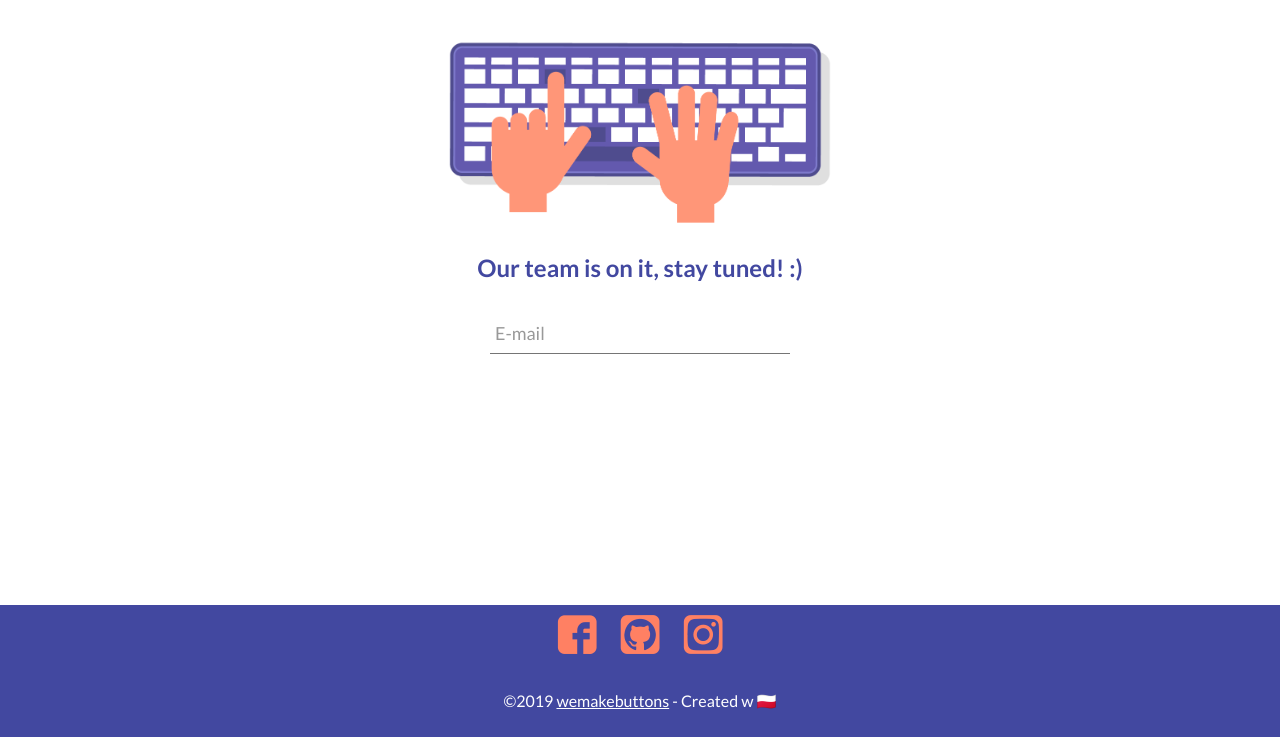
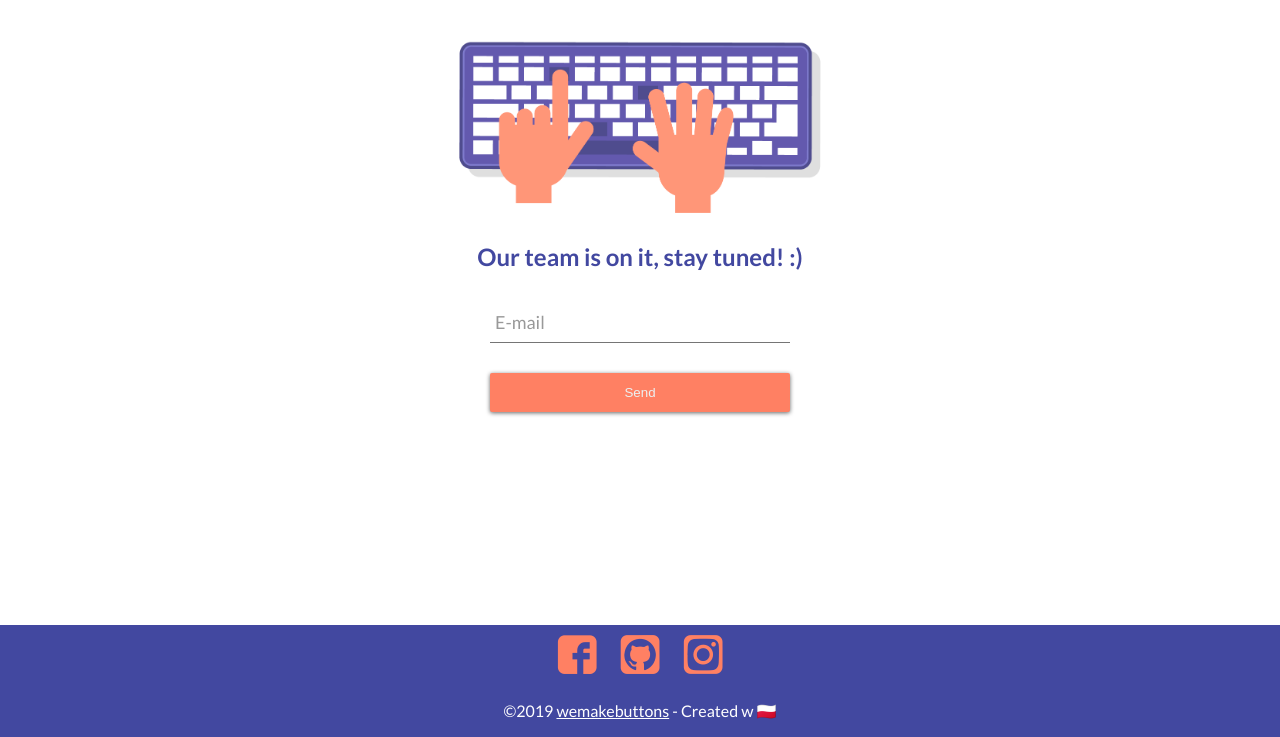
Before and after one commit to piotrkorlaga/pekaocoders-demo, a website: page public/index.html in a window 1280 px wide. Shown: the part 63-800 px from the top of the page. Drawn offline with Linux system fonts and the light colour scheme.

Commit message:
:lipstick: Implemented button component

```diff
--- a/public/index.html
+++ b/public/index.html
@@ -16,7 +16,7 @@
             <span class="bar"></span>
             <label>E-mail</label>
         </div>
-
+        <button class="app-btn btn" type="button"><span>Send</span></button>
     </form>
 
 </div>
--- /dev/null
+++ b/src/components/button.scss
@@ -0,0 +1,61 @@
+.btn {
+  position: relative;
+
+  display: block;
+  margin: 30px auto;
+  padding: 0;
+
+  overflow: hidden;
+
+  border-width: 0;
+  outline: none;
+  border-radius: 2px;
+  box-shadow: 0 1px 4px rgba(0, 0, 0, .6);
+
+  background-color: #2ecc71;
+  color: #ecf0f1;
+
+  transition: background-color .3s;
+}
+
+.btn:hover, .btn:focus {
+  background-color: #27ae60;
+}
+
+.btn > * {
+  position: relative;
+}
+
+.btn span {
+  display: block;
+  padding: 12px 24px;
+}
+
+.btn:before {
+  content: "";
+
+  position: absolute;
+  top: 50%;
+  left: 50%;
+
+  display: block;
+  width: 0;
+  padding-top: 0;
+
+  border-radius: 100%;
+
+  background-color: rgba(236, 240, 241, .3);
+
+  -webkit-transform: translate(-50%, -50%);
+  -moz-transform: translate(-50%, -50%);
+  -ms-transform: translate(-50%, -50%);
+  -o-transform: translate(-50%, -50%);
+  transform: translate(-50%, -50%);
+}
+
+.btn:active:before {
+  width: 120%;
+  padding-top: 120%;
+
+  transition: width .2s ease-out, padding-top .2s ease-out;
+}
--- a/src/main.scss
+++ b/src/main.scss
@@ -1,7 +1,8 @@
 @import 'settings/fonts';
 @import 'settings/variables';
 
-@import "input";
+@import "components/input";
+@import "components/button";
 
 @import url('https://fonts.googleapis.com/css?family=Lato:300,400,700&subset=latin-ext');
 $ft_main: 'Lato', sans-serif;
@@ -42,6 +43,7 @@ body {
 
 .content{
   padding: 0 10px;
+  max-width: 100%;
 }
 
 h1, h2 {
@@ -50,7 +52,7 @@ h1, h2 {
 }
 
 img {
-  width: 400px;
+  width: 380px;
   max-width: 100%;
   margin-top: 30px;
 }
@@ -65,9 +67,31 @@ form{
   flex-direction: column;
   justify-content: center;
   align-items: center;
+  max-width: 100%;
+
+  h2 {
+    margin-bottom: 30px;
+  }
 
   .group {
-    margin-top: 30px;
+    margin-bottom: 0;
+    max-width: 100%;
+
+    input, span{
+      max-width: 100%;
+    }
+  }
+
+  .app-btn.btn{
+    cursor: pointer;
+    background-color: $secondary-color;
+    width: 300px;
+    max-width: 100%;
+    transition: opacity 0.5s;
+
+    &:hover{
+      opacity: 0.6;
+    }
   }
 }
 
@@ -95,7 +119,6 @@ footer {
   }
 
   p {
-    padding: 10px 0;
     color: $white-color;
   }
 
```
Also changed, not shown: public/main.css, src/components/input.scss (renamed from src/input.scss).
